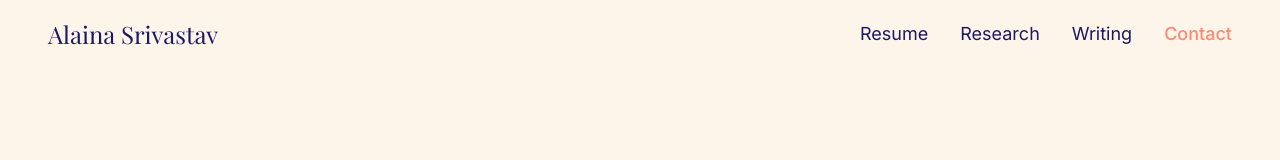
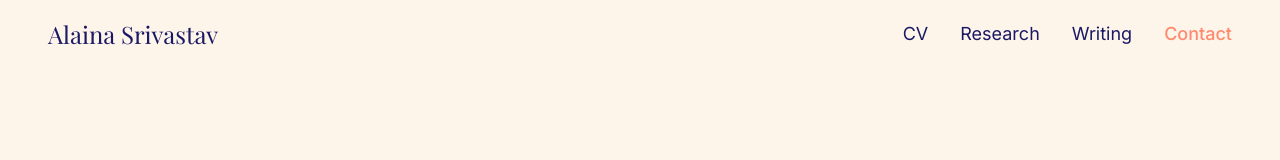
Before and after one commit to alainasriv/alainasrivsite, a React (Vite) app: page /contact in a window 1280 px wide. Shown: the top 160 px of the page. Built offline with nearby package versions, Linux system fonts and the light colour scheme.

Commit message:
changed resume to CV

```diff
--- a/src/components/Navbar.tsx
+++ b/src/components/Navbar.tsx
@@ -34,12 +34,12 @@ const Navbar = () => {
 
         <nav className="flex space-x-4 sm:space-x-5 md:space-x-8 items-center">
           <a
-            href="/alainasriv-resume.pdf"
+            href="/Alaina_Sriv_CV.pdf"
             target="_blank"
             rel="noopener noreferrer"
             className="py-1 text-base sm:text-base md:text-lg transition-colors duration-300 text-navy hover:text-coral"
           >
-            Resume
+            CV
           </a>
           <NavLink
             to="/research"
```
Also changed, not shown: 1 other file (tests, documents, lock files or other folders).
